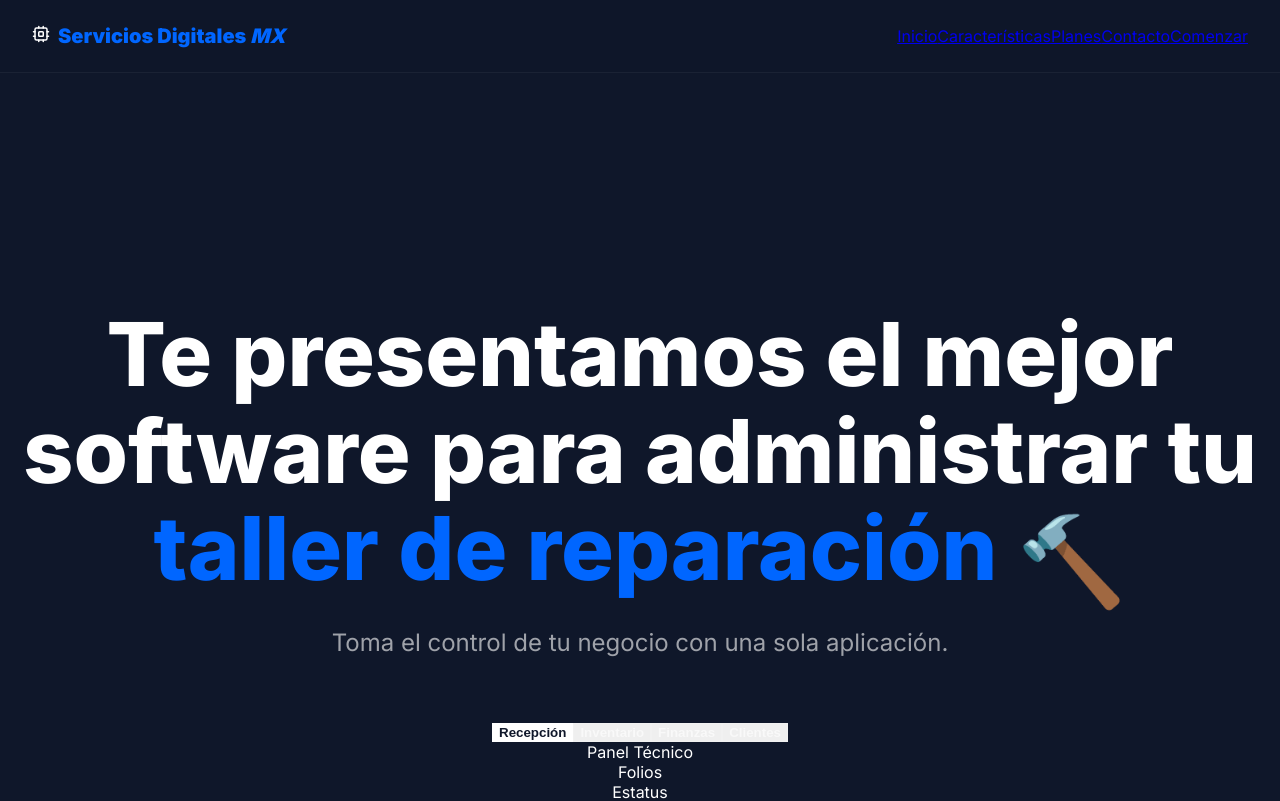
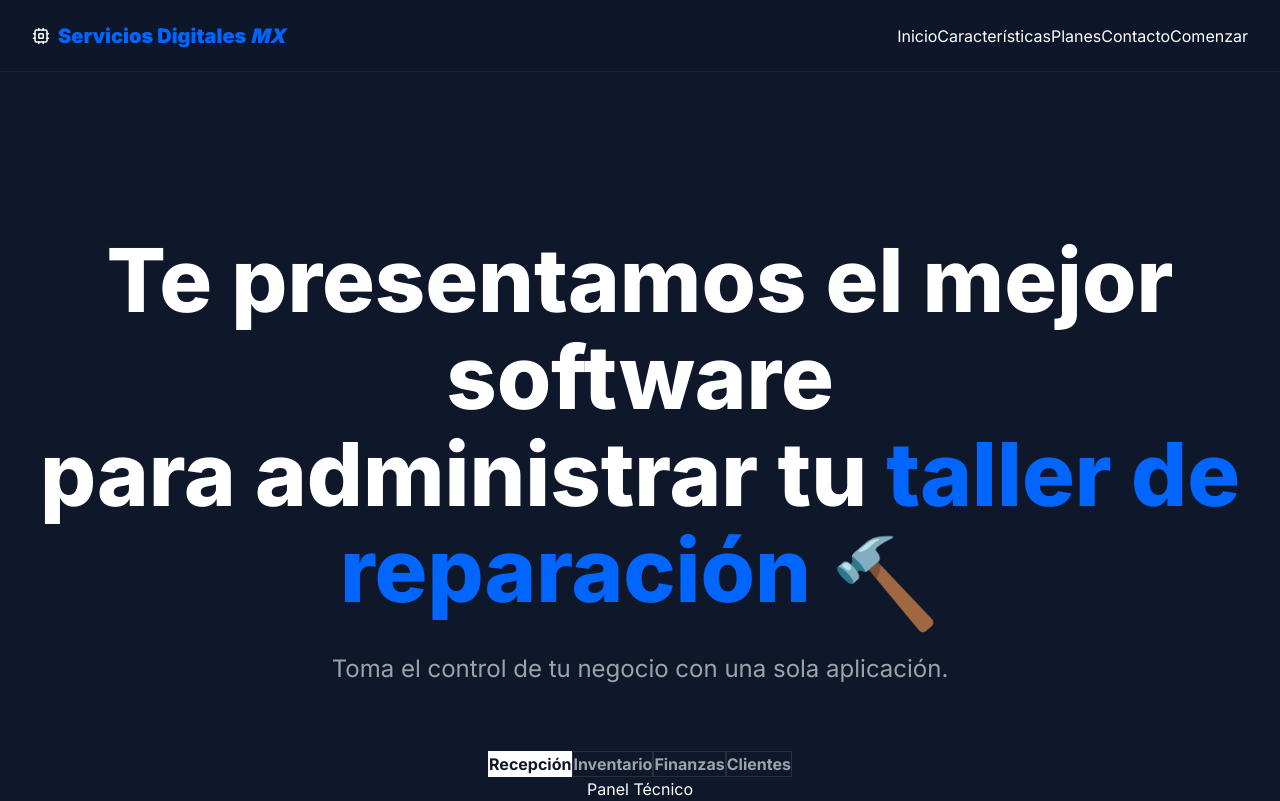
Before and after one commit to serviciosdigitalesmx/Servicios-Digitales-MX, a Next.js app in the folder apps/frontend-web/: page / in a window 1280 px wide. Shown: the top 801 px of the page. Built offline with nearby package versions, Linux system fonts and the light colour scheme.

Commit message:
fix: resolve redundant CSS imports causing build failure on Vercel (Next.js 15 + Tailwind 4)

```diff
--- a/apps/frontend-web/src/app/globals.css
+++ b/apps/frontend-web/src/app/globals.css
@@ -1,7 +1,4 @@
-@tailwind base;
-@tailwind components;
-@tailwind utilities;
-
-@import './public-views.css';
+@import "tailwindcss";
+@import "./public-views.css";
 
 /* --- FIN DE ESTILOS --- */
--- a/apps/frontend-web/src/app/layout.tsx
+++ b/apps/frontend-web/src/app/layout.tsx
@@ -1,7 +1,6 @@
 import type { Metadata } from "next";
 import { Inter, Orbitron, Rajdhani } from "next/font/google";
 import "./globals.css";
-import "./public-views.css";
 
 const interFont = Inter({
   subsets: ["latin"],
```
